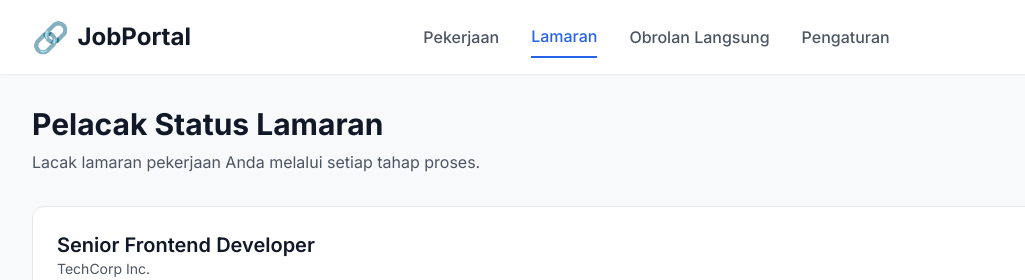
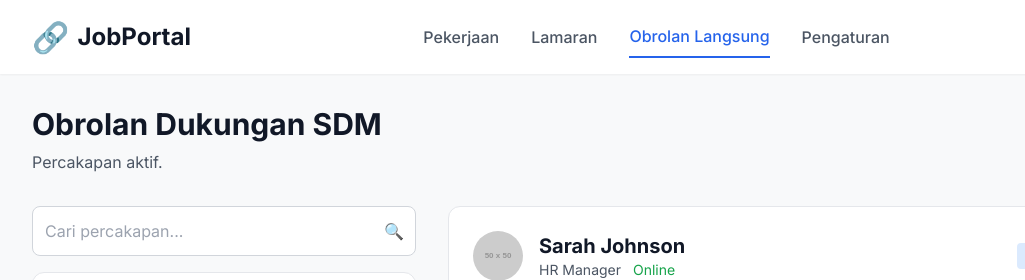
Before and after one commit to JabbarF/testing-2, a plain HTML site: page index.html in a window 1280 px wide. Shown: the top 280 px of the page, 0-1025 px from the left. Drawn offline with nearby package versions, Linux system fonts and the light colour scheme; placeholder pictures from the web are drawn by us.

Commit message:
Update index.html

```diff
--- a/index.html
+++ b/index.html
@@ -180,7 +180,7 @@
         </section>
 
         <!-- Applications Status Tracker Section -->
-        <section id="applications-section" class="page-section">
+        <section id="applications-section" class="page-section hidden">
             <h1 class="text-3xl font-bold text-gray-900 mb-2">Pelacak Status Lamaran</h1>
             <p class="mt-1 text-gray-600 mb-8">Lacak lamaran pekerjaan Anda melalui setiap tahap proses.</p>
 
@@ -250,7 +250,7 @@
         </section>
 
         <!-- Live Chat Section -->
-        <section id="livechat-section" class="page-section hidden">
+        <section id="livechat-section" class="page-section">
             <h1 class="text-3xl font-bold text-gray-900 mb-2">Obrolan Dukungan SDM</h1>
             <p class="mt-1 text-gray-600 mb-8">Percakapan aktif.</p>
 
@@ -607,7 +607,7 @@
                 });
             });
 
-            showSection('applications-section'); // Show dashboard by default
+            showSection('livechat-section'); // Show dashboard by default
         });
 
     </script>
```
